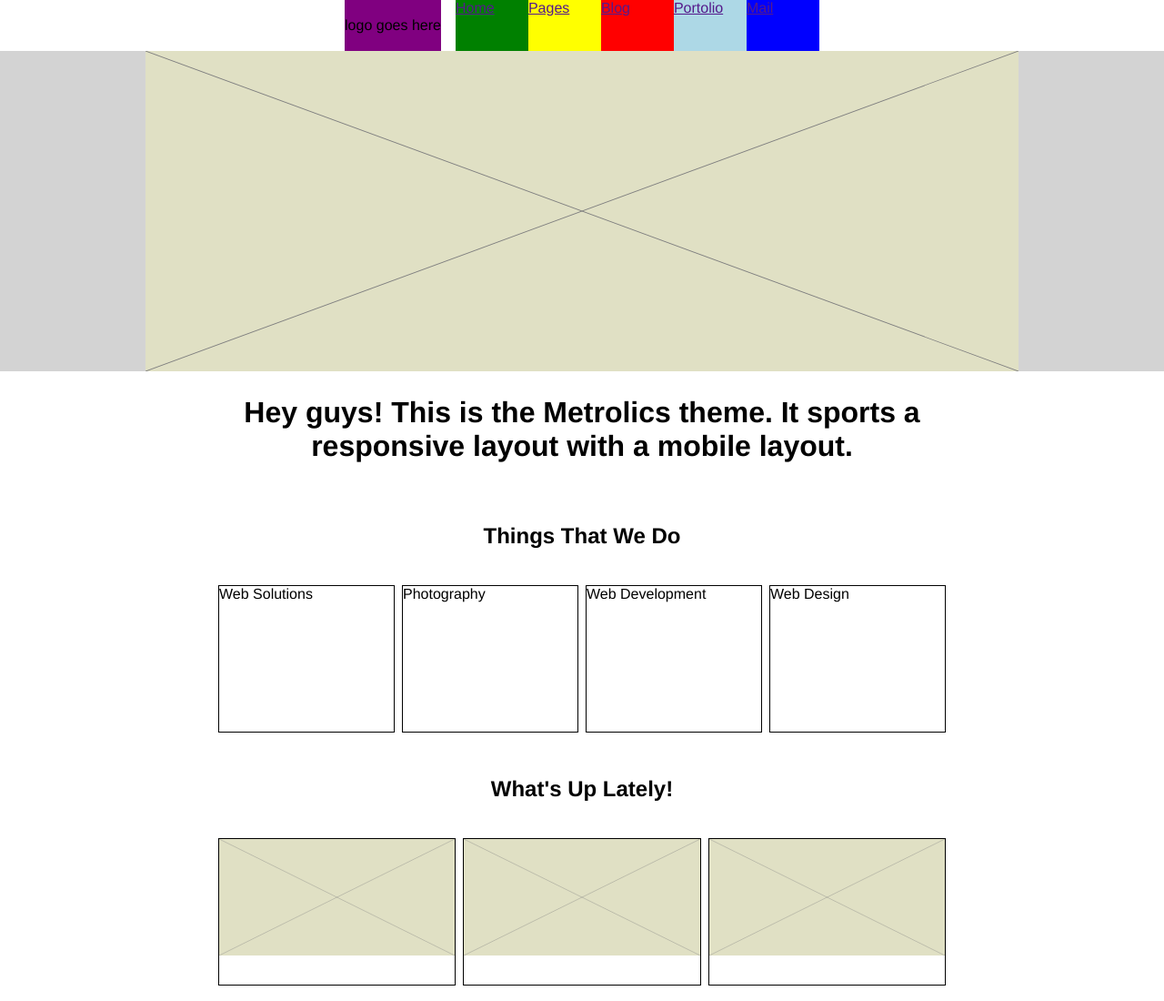
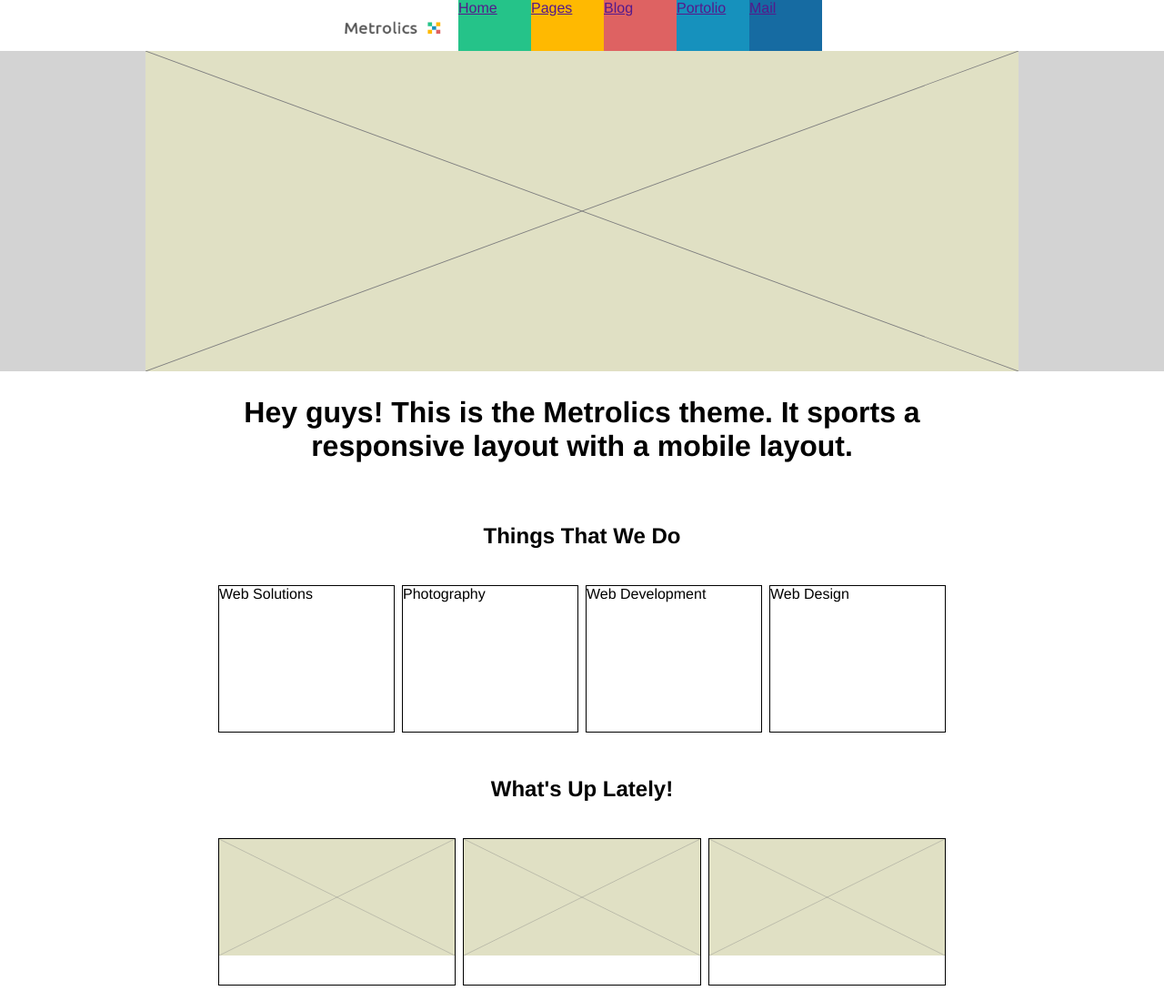
Before and after one commit to sforouzan/Assignment-LAB-02A, a website built with webpack: page index.html in a window 1280 px wide. Shown: the top 1100 px of the page at 91% size. Built offline with nearby package versions, Linux system fonts and the light colour scheme; a web font is replaced by a local one.

Commit message:
css changes

```diff
--- a/index.html
+++ b/index.html
@@ -12,7 +12,9 @@
   <header class="header_container">
     <div class="header_inner_width">
 
-      <div class="logo_inner_container">logo goes here</div>
+      <div class="logo_inner_container">
+        <img class="logo_pic" src="logo.png" alt="logo"/>
+      </div>
       <nav class="nav_inner_container">
         <a class="home" href="">Home</a>
         <a class="pages" href="">Pages</a>
--- a/styles.css
+++ b/styles.css
@@ -22,10 +22,14 @@
 }
 
 .logo_inner_container {
-    background-color: purple;
     height: 100%;
     display: flex;
     align-items: center;
+}
+
+.logo_pic {
+    width: 7rem;
+    height: 50%;
 }
 
 .nav_inner_container {
@@ -35,31 +39,31 @@
 }
 
 .home {
-    background-color: green;
+    background-color: #25c389;
     height: 100%;
     width: 5rem;
 }
 
 .pages {
-    background-color: yellow;
+    background-color: #ffb901;
     height: 100%;
     width: 5rem;
 }
 
 .blog {
-    background-color: red;
+    background-color: #de6262;
     height: 100%;
     width: 5rem;
 }
 
 .portfolio {
-    background-color: lightblue;
+    background-color: #1691bd;
     height: 100%;
     width: 5rem;
 }
 
 .mail {
-    background-color: blue;
+    background-color: #166ba2;
     height: 100%;
     width: 5rem;
 }
```
Also changed, not shown: logo.png (added).
